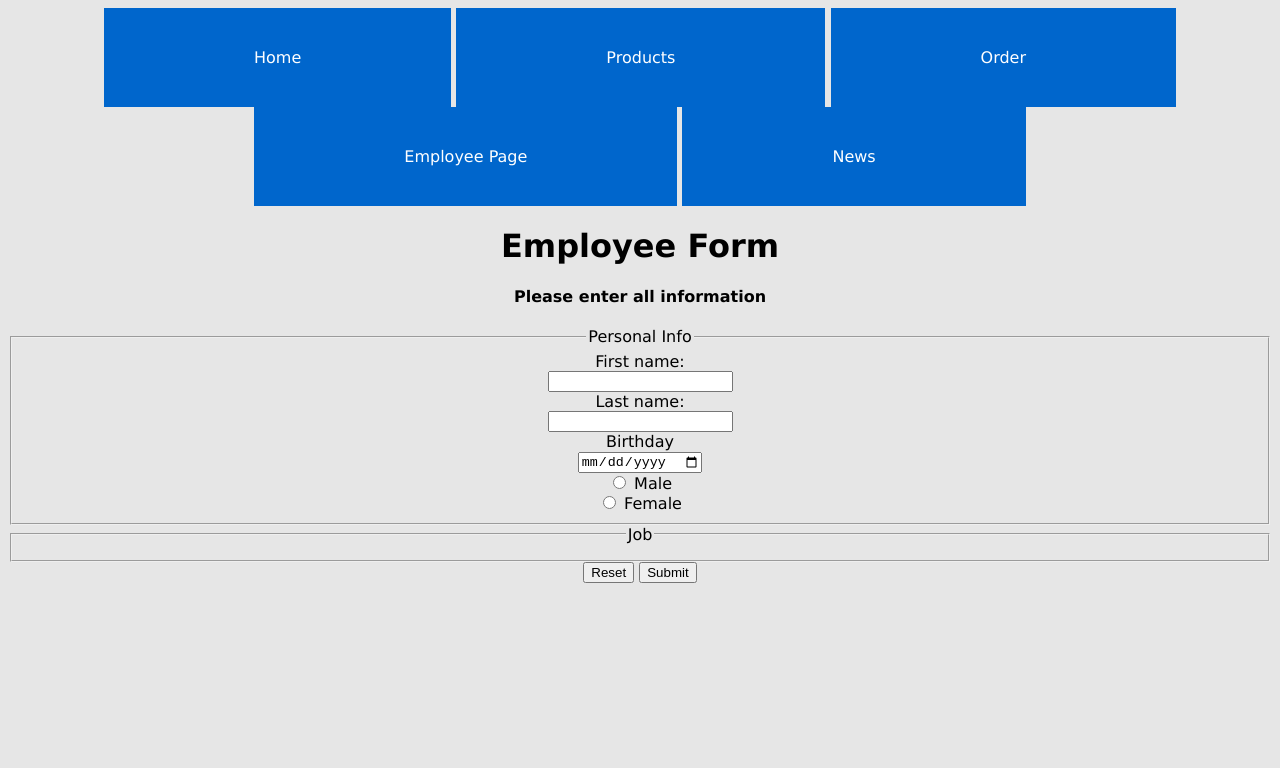
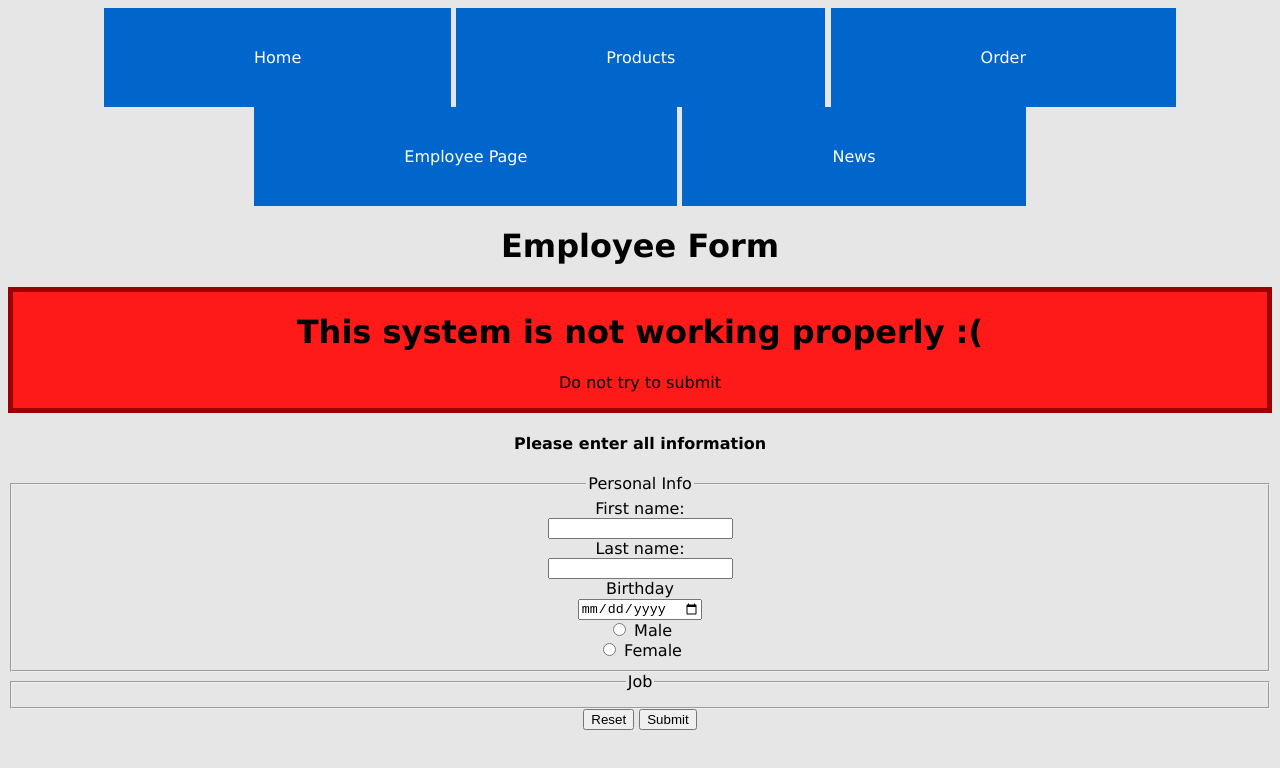
Before and after one commit to kingdiamon-dev/STURGEX, a plain HTML site: page pages/employeepage.html in a window 1280 px wide. Drawn offline with Linux system fonts and the light colour scheme.

Commit message:
added warning: "DO NOT TRY TO APPLY"

```diff
--- a/pages/employeepage.html
+++ b/pages/employeepage.html
@@ -13,6 +13,10 @@
 		<a href="sturgexnews.html">News</a>
 		</div>
 			<h1>Employee Form</h1>
+			<div style="border: 5px solid #990000; background-color: #ff1a1a;">
+			<h1> This system is not working properly :(</h1>
+			<p>Do not try to submit</P>
+			</div>
 			<h4>Please enter all information</h4>
 			<form action="" autocomplete="on">
 				<fieldset>
```
Also changed, not shown: pages/sturgexnews.html (+1 -1 lines), index.html (line endings or trailing spaces).
